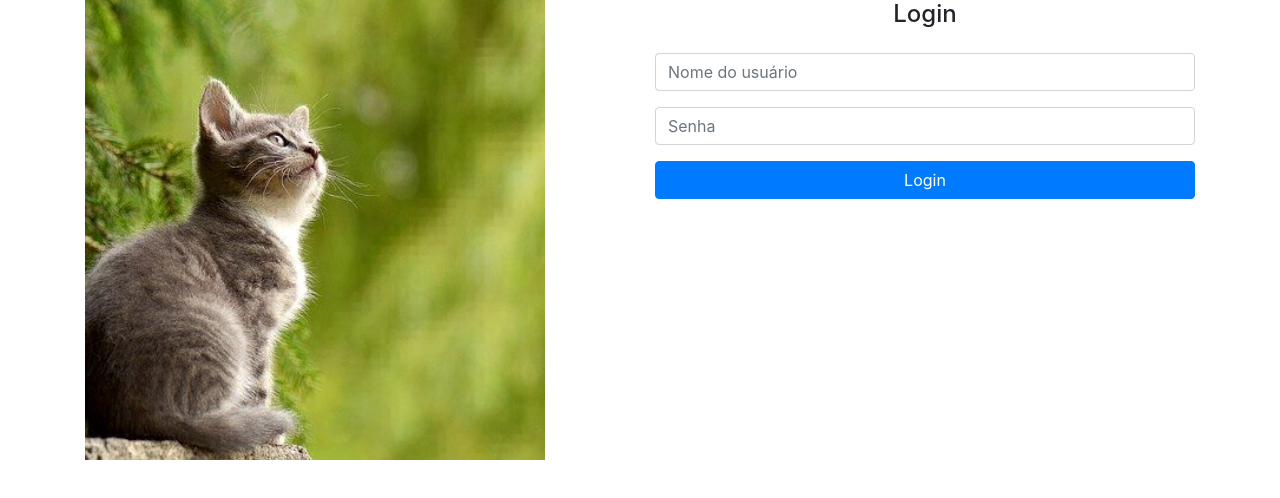
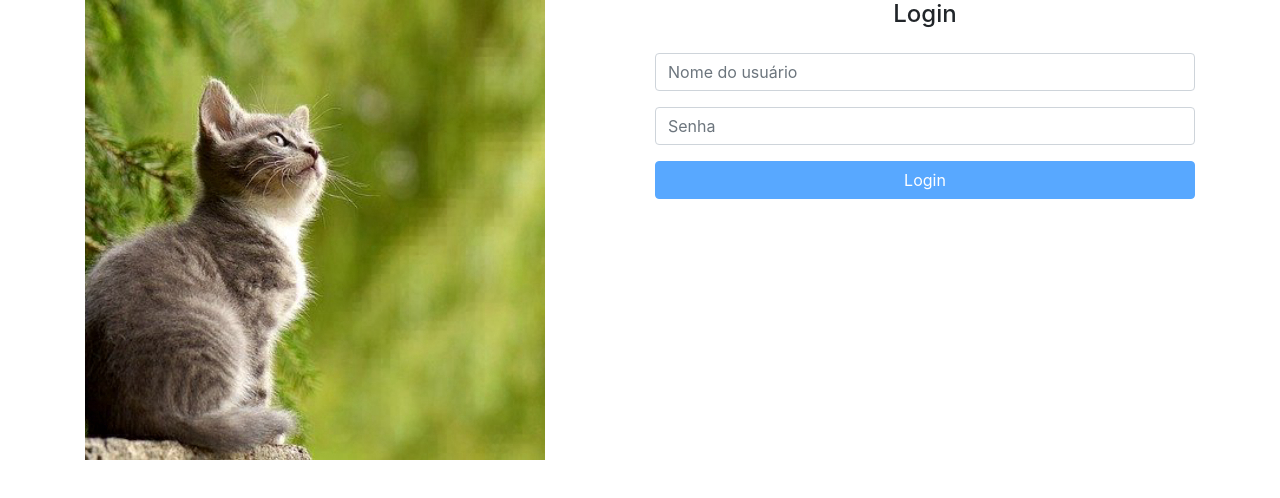
Before and after one commit to aritana/Formacao-Angular, an Angular app in the folder 03-boas-praticas-aquiteturaEForms/gatitobook/: page /home in a window 1280 px wide. Shown: the top 498 px of the page. Built offline with nearby package versions, Linux system fonts and the light colour scheme.

Commit message:
validations of login screen

```diff
--- a/03-boas-praticas-aquiteturaEForms/gatitobook/src/app/home/home.module.ts
+++ b/03-boas-praticas-aquiteturaEForms/gatitobook/src/app/home/home.module.ts
@@ -5,10 +5,11 @@ import { HomeRoutingModule } from './home-routing.module';
 import { HomeComponent } from './home.component';
 import { LoginComponent } from './login/login.component';
 import { FormsModule } from '@angular/forms';
+import { MensagemModule } from '../componentes/mensagem/mensagem.module';
 
 @NgModule({
   declarations: [HomeComponent, LoginComponent],
-  imports: [CommonModule, HomeRoutingModule, FormsModule],
+  imports: [CommonModule, HomeRoutingModule, FormsModule,MensagemModule],
   exports: [HomeComponent],
 })
 export class HomeModule {}
--- a/03-boas-praticas-aquiteturaEForms/gatitobook/src/app/home/login/login.component.html
+++ b/03-boas-praticas-aquiteturaEForms/gatitobook/src/app/home/login/login.component.html
@@ -1,13 +1,20 @@
 <h4 class="text-center">Login</h4>
 
-<form class="form mt-4" (ngSubmit)="login()">
+<form class="form mt-4" (ngSubmit)="login()" #loginForm="ngForm">
   <div class="form-group">
     <input
       class="form-control"
       placeholder="Nome do usuário"
       [(ngModel)]="usuario"
       name="usuario"
+      #campoUsuario="ngModel"
+      required
     />
+    <app-mensagem
+      *ngIf="campoUsuario.invalid && campoUsuario.touched"
+      mensagem="Usuário obrigatório"
+    >
+    </app-mensagem>
   </div>
 
   <div class="form-group">
@@ -17,7 +24,19 @@
       placeholder="Senha"
       [(ngModel)]="senha"
       name="senha"
+      #campoSenha="ngModel"
+      required
     />
+    <app-mensagem
+      *ngIf="campoSenha.invalid && campoSenha.touched"
+      mensagem="Senha obrigatória"
+    ></app-mensagem>
   </div>
-  <button type="submit" class="btn btn-primary btn-block">Login</button>
+  <button
+    type="submit"
+    class="btn btn-primary btn-block"
+    [disabled]="loginForm.invalid"
+  >
+    Login
+  </button>
 </form>
```
